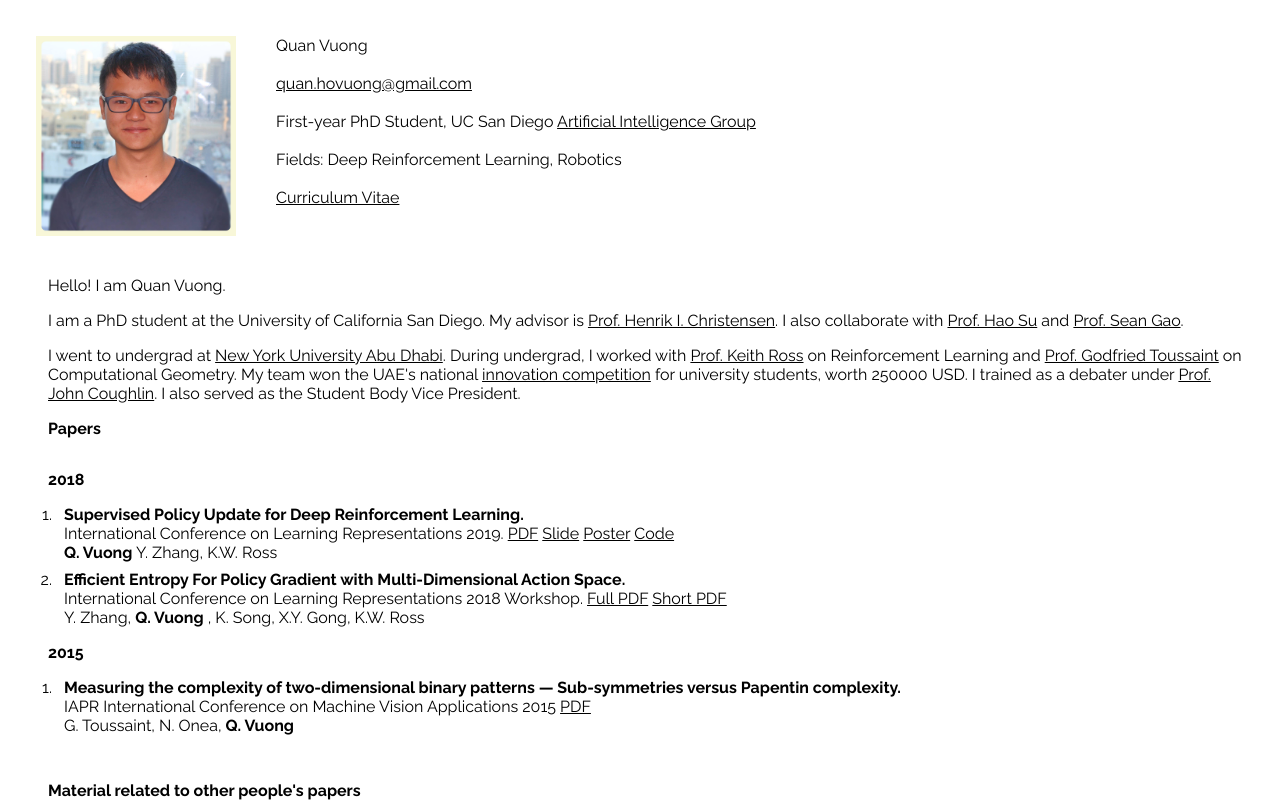
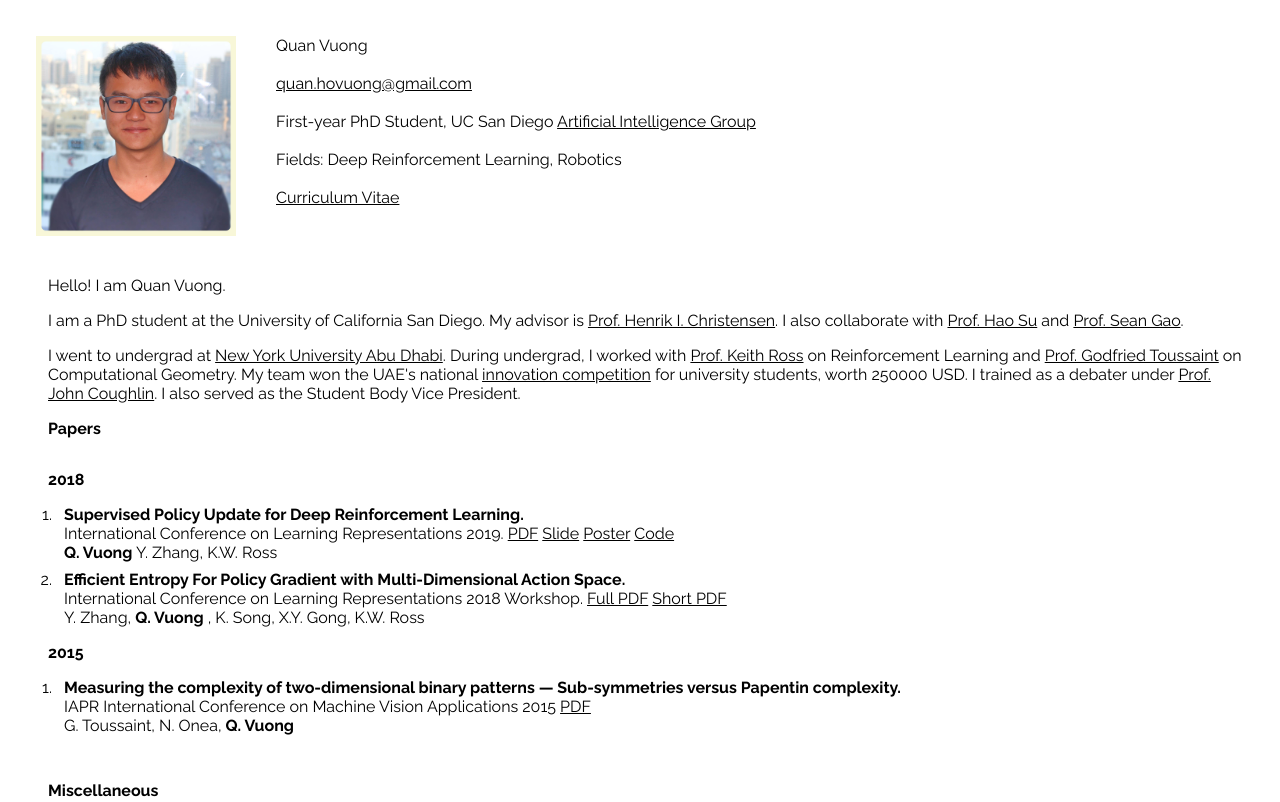
Before and after one commit to quanvuong/quanvuong.github.io, a React (Create React App) app: page / in a window 1280 px wide. Shown: the top 802 px of the page. Built offline with nearby package versions, Linux system fonts and the light colour scheme.

Commit message:
rename section to miscellaneous

```diff
--- a/src/Implementations.js
+++ b/src/Implementations.js
@@ -6,7 +6,7 @@ class Implementations extends Component {
 
     return (
       <div className="Implementations">
-        <div className="ImplementaionsHeader">Material related to other people's papers</div>
+        <div className="ImplementaionsHeader">Miscellaneous</div>
 
         <ol>
 
```
